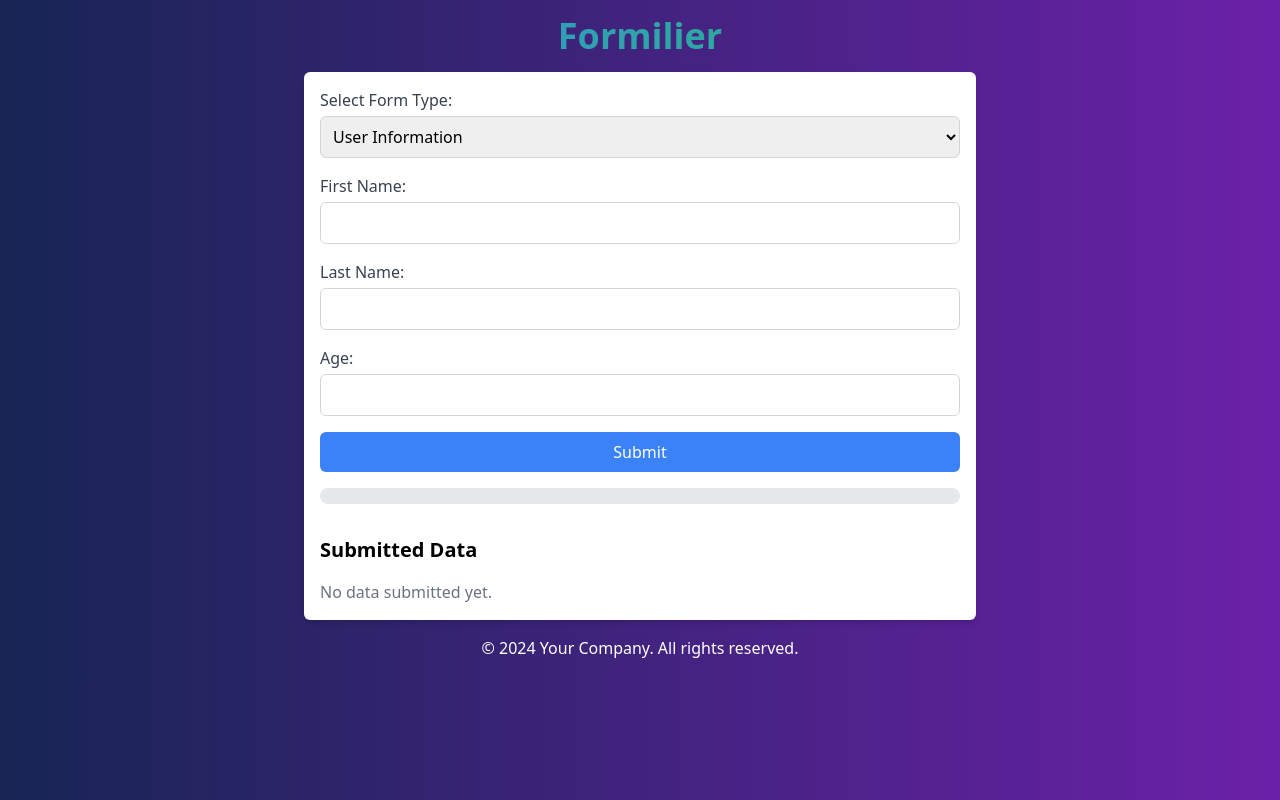
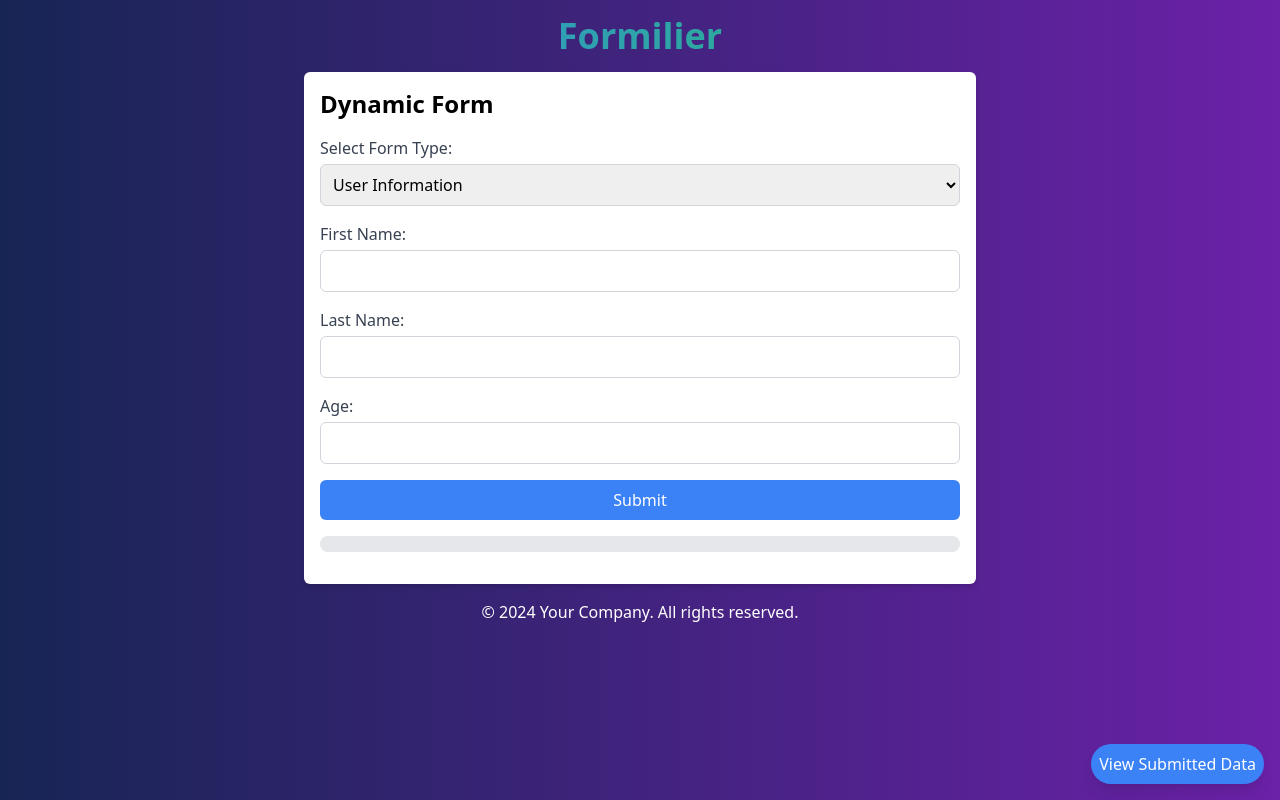
Before and after one commit to ritk20/form, a React (Vite) app: page / in a window 1280 px wide. Built offline with nearby package versions, Linux system fonts and the light colour scheme.

Commit message:
Set DataTable as sidebar

```diff
--- a/src/components/Form.tsx
+++ b/src/components/Form.tsx
@@ -1,8 +1,8 @@
 import React, { useState, useEffect } from "react";
 import { useForm, SubmitHandler, useWatch } from "react-hook-form";
 import ProgressBar from "./ProgressBar";
-import SubmittedDataTable from "./DataTable";
 import apiResponses from "../api/apiResponses";
+import Sidebar from "./Sidebar";
 
 // Types for form structure and data
 interface FormField {
@@ -27,6 +27,7 @@ const Form: React.FC = () => {
   });
   const [progress, setProgress] = useState<number>(0);
   const [message, setMessage] = useState<string>("");
+  const [isSidebarVisible, setIsSidebarVisible] = useState<boolean>(false);
 
   const {
     register,
@@ -65,8 +66,26 @@ const Form: React.FC = () => {
     reset({});
   };
 
+  const handleEdit = (index: number, updatedData: Record<string, string | number>) => {
+    const updatedSubmittedData = [...submittedData[formType]];
+    updatedSubmittedData[index] = updatedData;
+    setSubmittedData((prevData) => ({
+      ...prevData,
+      [formType]: updatedSubmittedData,
+    }));
+  };
+
+  const handleDelete = (index: number) => {
+    const updatedSubmittedData = submittedData[formType].filter((_, i) => i !== index);
+    setSubmittedData((prevData) => ({
+      ...prevData,
+      [formType]: updatedSubmittedData,
+    }));
+  };
+
   return (
-    <div className="max-w-2xl m-auto p-4 bg-white shadow-md rounded-md">
+    <div className="relative max-w-2xl mx-auto p-4 bg-white shadow-md rounded-md">
+      <h2 className="text-2xl font-bold mb-4">Dynamic Form</h2>
 
       {/* Form Type Dropdown */}
       <div className="mb-4">
@@ -129,28 +148,21 @@ const Form: React.FC = () => {
       {/* Message */}
       {message && <p className="mt-4 text-green-500">{message}</p>}
 
-      {/* Submitted Data Table */}
-      <SubmittedDataTable
+      {/* Sidebar Button */}
+      <button
+        className="fixed bottom-4 right-4 bg-blue-500 text-white p-2 rounded-full shadow-lg"
+        onClick={() => setIsSidebarVisible(true)}
+      >
+        View Submitted Data
+      </button>
+
+      {/* Sidebar */}
+      <Sidebar
+        isVisible={isSidebarVisible}
+        onClose={() => setIsSidebarVisible(false)}
         data={submittedData[formType]}
-        onEdit={(index, updatedData) => {
-          const updatedSubmittedData = [...submittedData[formType]];
-          updatedSubmittedData[index] = updatedData;
-          setSubmittedData((prevData) => ({
-            ...prevData,
-            [formType]: updatedSubmittedData,
-          }));
-          setMessage("Changes saved successfully!");
-        }}
-        onDelete={(index) => {
-          const updatedSubmittedData = submittedData[formType].filter(
-            (_, i) => i !== index
-          );
-          setSubmittedData((prevData) => ({
-            ...prevData,
-            [formType]: updatedSubmittedData,
-          }));
-          setMessage("Entry deleted successfully!");
-        }}
+        onEdit={handleEdit}
+        onDelete={handleDelete}
       />
     </div>
   );
--- /dev/null
+++ b/src/components/Sidebar.tsx
@@ -0,0 +1,32 @@
+import React from "react";
+import SubmittedDataTable from "./DataTable";
+
+interface SidebarProps {
+  isVisible: boolean;
+  onClose: () => void;
+  data: Array<Record<string, string | number>>;
+  onEdit: (index: number, updatedData: Record<string, string | number>) => void;
+  onDelete: (index: number) => void;
+}
+
+const Sidebar: React.FC<SidebarProps> = ({ isVisible, onClose, data, onEdit, onDelete }) => {
+  if (!isVisible) return null;
+
+  return (
+    <div className="fixed top-0 right-0 w-4/5 h-full bg-white shadow-lg z-50 p-4 overflow-auto">
+      <button
+        className="absolute top-4 right-4 text-gray-700"
+        onClick={onClose}
+      >
+        Close
+      </button>
+      <SubmittedDataTable
+        data={data}
+        onEdit={onEdit}
+        onDelete={onDelete}
+      />
+    </div>
+  );
+};
+
+export default Sidebar;
```
Lines whose indentation alone changed are shown as unchanged.
